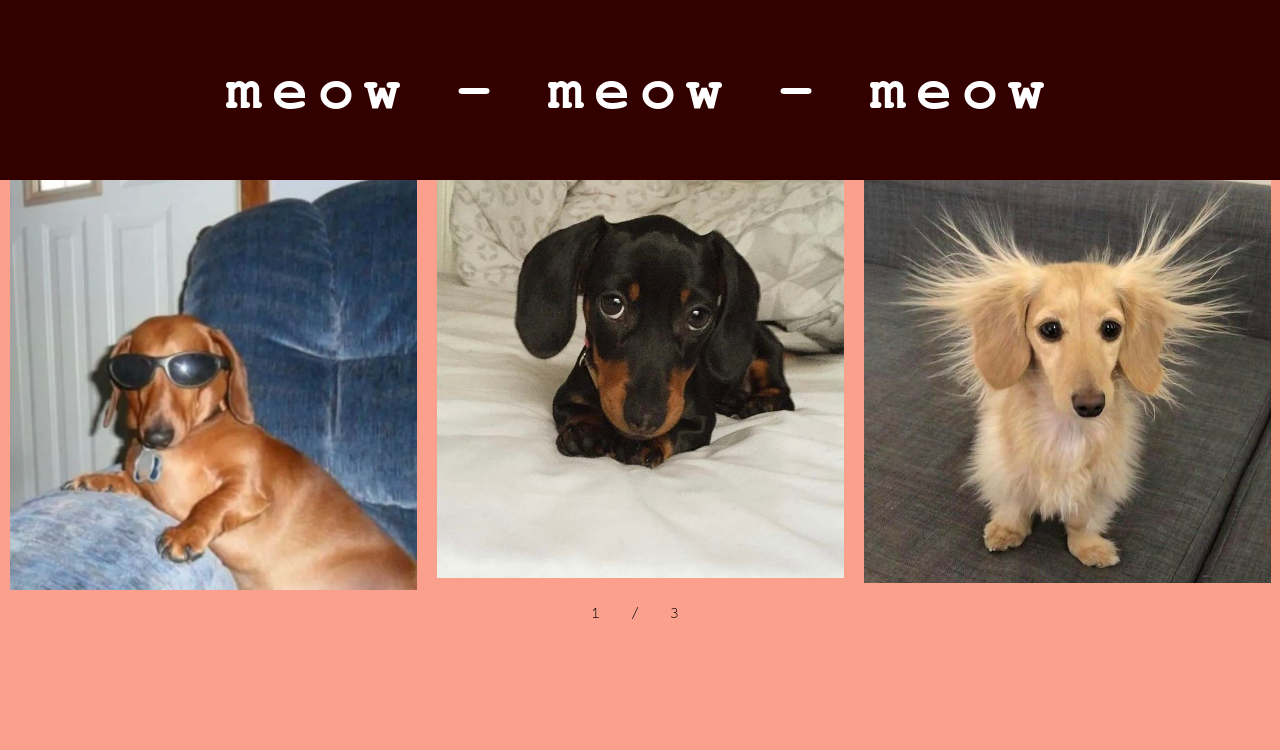
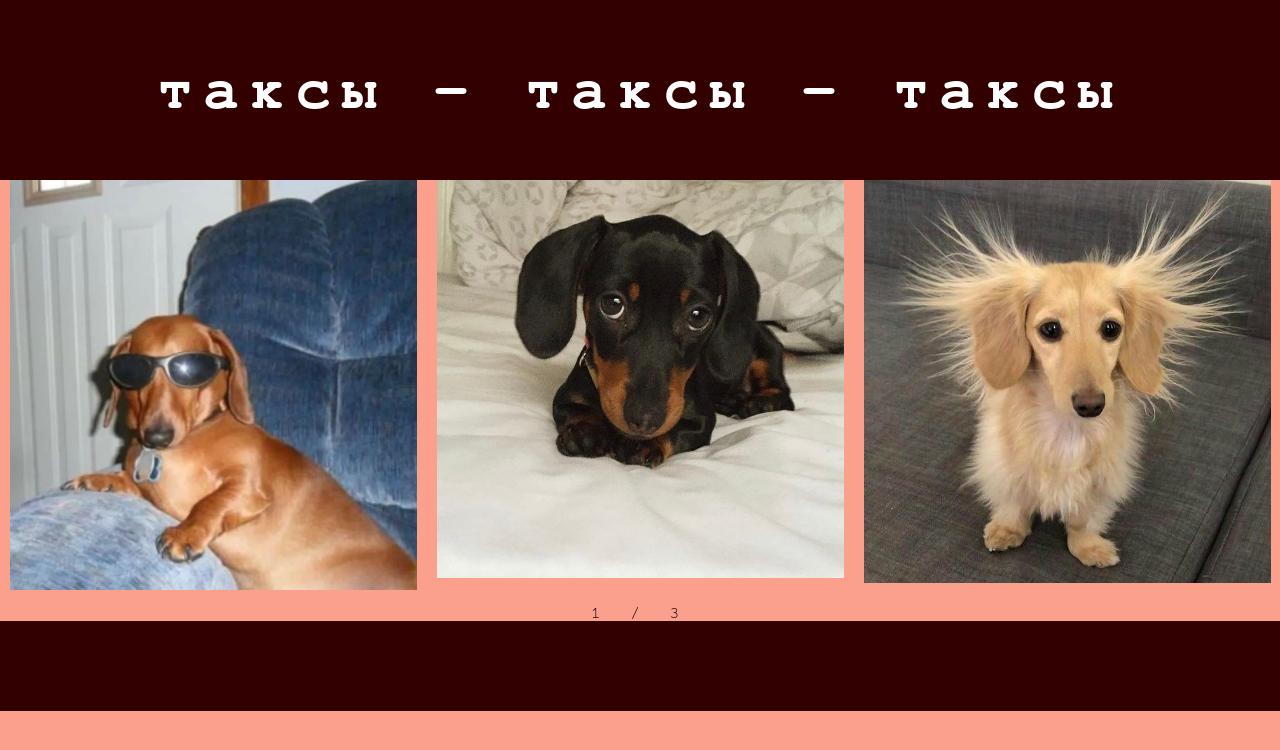
Before and after one commit to s0188279/web7.github.io, a plain HTML site: page index.html in a window 1280 px wide. Shown: the top 750 px of the page. Drawn offline with nearby package versions, Linux system fonts and the light colour scheme.

Commit message:
Update index.html

```diff
--- a/index.html
+++ b/index.html
@@ -18,7 +18,7 @@
                 <ul>
                 </ul>
             </nav>
-            <h1>meow - meow - meow</h1>
+            <h1>таксы - таксы - таксы</h1>
         </div>
     </header>
     <div class="gallery">
@@ -34,5 +34,10 @@
     <div class="pager">
         <span class="current-page">1</span> / <span class="total-pages">3</span>
     </div>
+    <footer id="footer">
+        <div class="container">
+            <p></p>
+        </div>
+    </footer>
 </body>
 </html>
```
